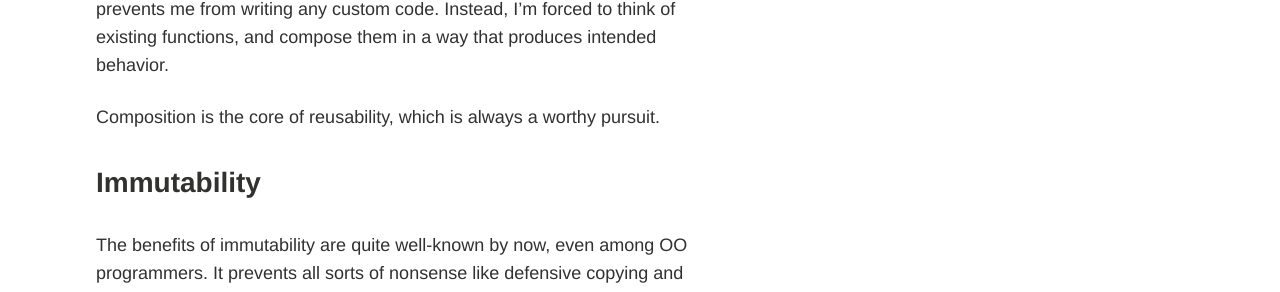
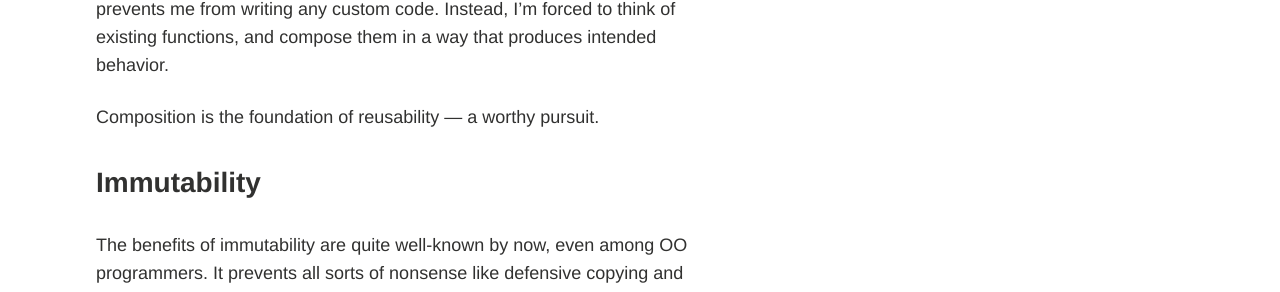
Before and after one commit to devth/devth.github.com, a Jekyll site: the page built from _posts/2015-01-30-beautiful-constraint.md, in a window 1280 px wide and 900 px high, scrolled down 2694 px. Shown: the part 153-445 px from the top of the window. Built offline with Jekyll 4.4.1, drawn with Linux system fonts in a browser that asks for light colours; Markdown is read by kramdown in place of the engine named in the settings; comment, search, counter and statistics services are not loaded.

Commit message:
Tweak constraint composition copy

```diff
--- a/_posts/2015-01-30-beautiful-constraint.md
+++ b/_posts/2015-01-30-beautiful-constraint.md
@@ -86,7 +86,7 @@ going on here. It's simply a composition of library functions (lodash.js) which
 prevents me from writing any custom code. Instead, I'm forced to think of
 existing functions, and compose them in a way that produces intended behavior.
 
-Composition is the core of reusability, which is always a worthy pursuit.
+Composition is the foundation of reusability — a worthy pursuit.
 
 ### Immutability
 
```
